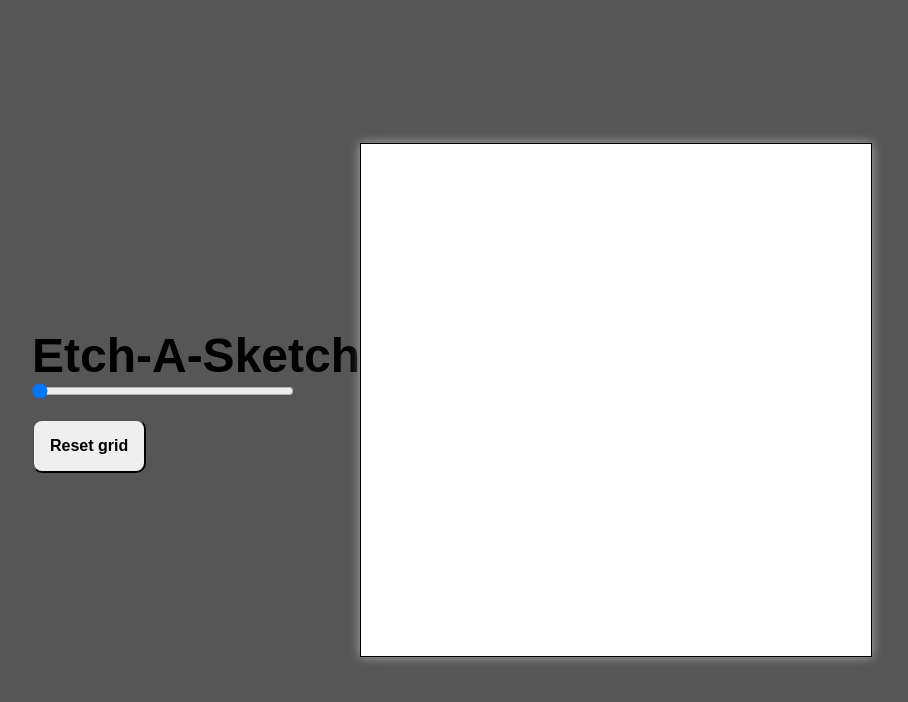
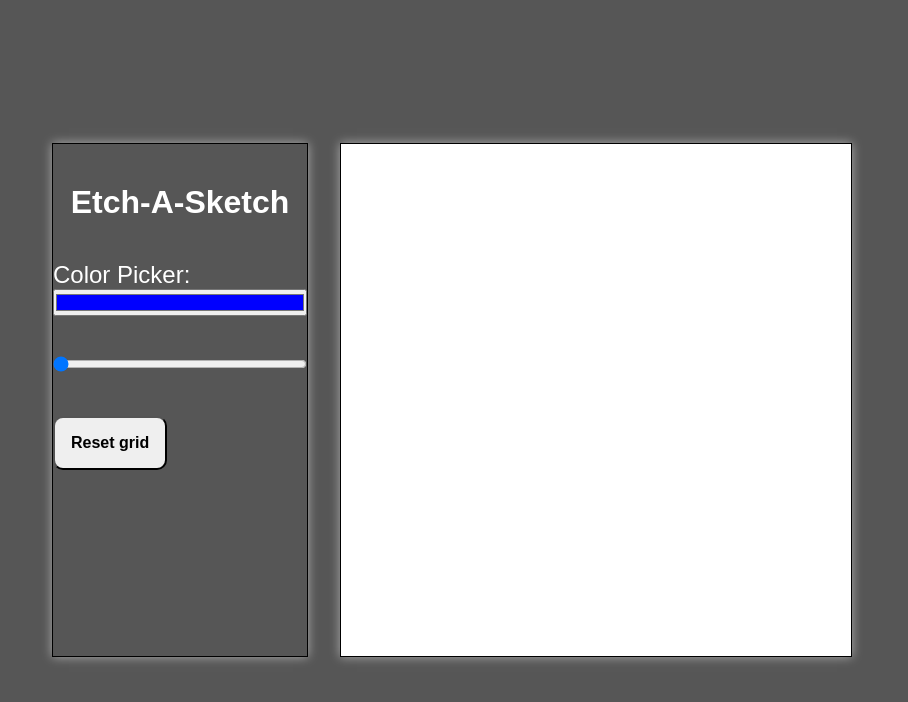
Before and after one commit to Bo-tech237/odin-sketch, a plain HTML site: page index.html in a window 1280 px wide. Shown: the whole page, without its empty margins (188-1096 px from the left). Drawn offline with Linux system fonts and the light colour scheme.

Commit message:
Add color picker and style the picker in css

```diff
--- a/index.html
+++ b/index.html
@@ -11,9 +11,11 @@
 <body>
   <div id="buttons-container">
     <h1>Etch-A-Sketch</h1>
-      <input type="range" id="my-range" value="1" min="1" max="64">
-      <div class="grid-size"></div>
-      <button class="reset-btn">Reset grid</button>
+    <label for="colorpicker" class="label">Color Picker:</label><br>
+    <input type="color" id="colorpicker" value="#0000ff">
+    <input type="range" id="my-range" value="1" min="1" max="64">
+    <div class="grid-size"></div>
+    <button class="reset-btn">Reset grid</button>
   </div>
   <div id="container"></div>
 </body>
--- a/script.js
+++ b/script.js
@@ -2,6 +2,7 @@ const mainContainer = document.getElementById('container');
 const progressBar = document.getElementById('my-range');
 const gridSize = document.querySelector('.grid-size');
 const resetBtn = document.querySelector('.reset-btn');
+const colorPicker = document.getElementById('colorpicker');
 
 function createGrid(e) {
 
@@ -23,11 +24,18 @@ function createGrid(e) {
 
     sketchChildren.forEach(sketchChild => {
         sketchChild.addEventListener('mousemove', function(e) {
-            e.target.style.backgroundColor = "blue";
+            e.target.style.backgroundColor = `${color}`;
         });
     });
 
 };
+
+
+let color = "#0000ff";
+colorPicker.addEventListener('change', function(e) {
+    color = e.target.value;
+    console.log(color);
+});
 
 
 progressBar.addEventListener('click',createGrid);
@@ -35,5 +43,7 @@ progressBar.addEventListener('click',createGrid);
 resetBtn.addEventListener('click', function() {
     mainContainer.innerHTML = "";
     progressBar.value = 0;
+    colorPicker.value = "#0000ff";
+    color = "#0000ff";
     gridSize.innerText = "";
 });
--- a/style.css
+++ b/style.css
@@ -9,13 +9,27 @@ body {
   display: flex;
   justify-content: center;
   align-items: center;
+  column-gap: 2rem;
   height: 100vh;
   background-color: #565656;
 }
 
 h1 {
-  font-size: 3rem;
+  font-size: 2rem;
+  margin: 40px 0;
+  text-align: center;
+  color: #fff;
 }
+
+#buttons-container {
+  width: 20%;
+  height: 0;
+  padding-bottom: 40%;
+  background-color: transparent;
+  box-shadow: 0 0 10px rgba(256, 256, 256, .5);
+  border: 1px solid #000;
+}
+
 
 #container {
   position: relative;
@@ -39,13 +53,23 @@ h1 {
 }
 
 #my-range {
-  width: 80%;
+  width: 100%;
+  margin-top: 40px;
+}
+
+.label {
+  font-size: 1.5rem;
+  color: #fff;
+}
+
+#colorpicker {
+  width: 100%;
 }
 
 .reset-btn {
   font-size: 16px;
   font-weight: 700;
   padding: 1rem;
-  margin-top: 1em;
+  margin-top: 40px;
   border-radius: 10px;
 }
```
